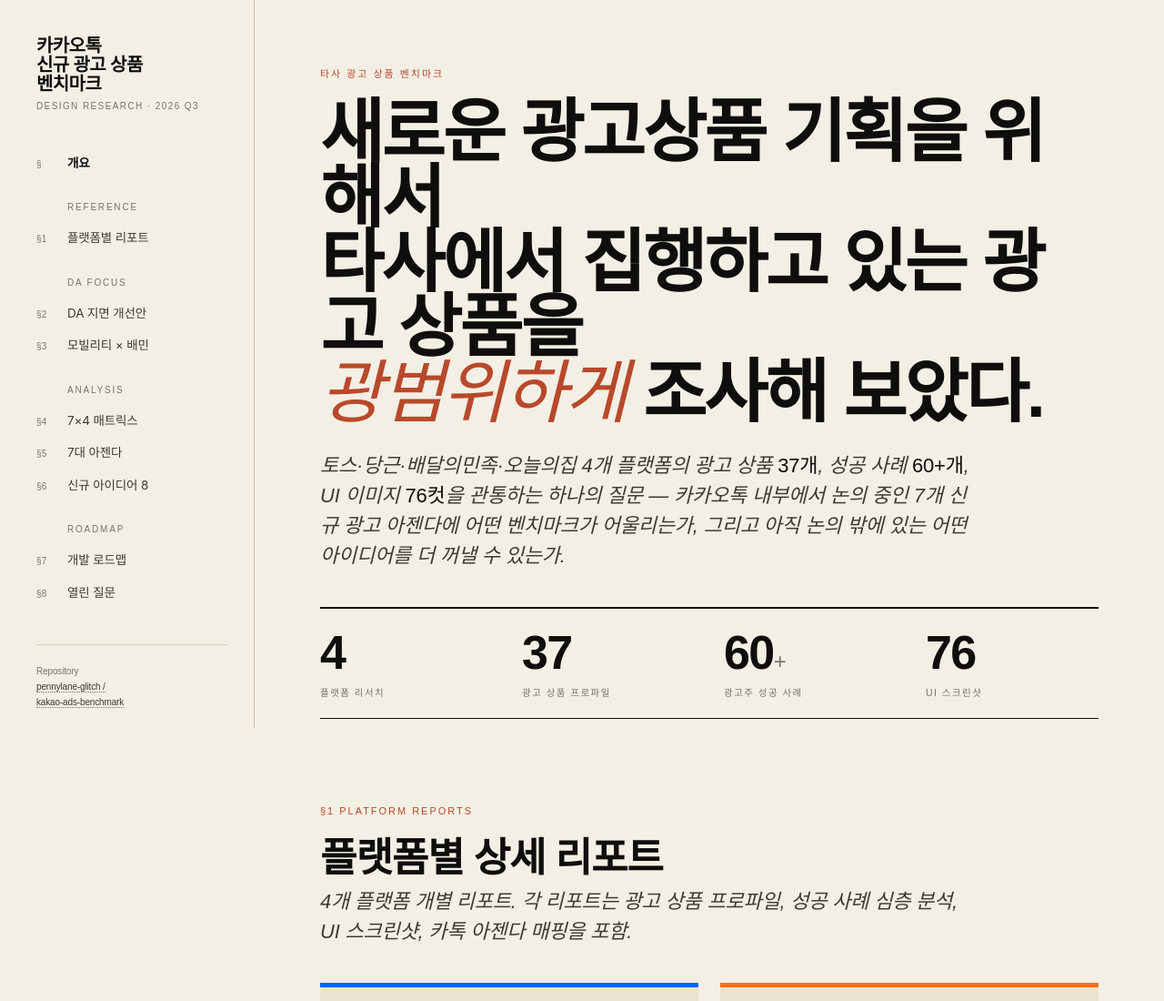
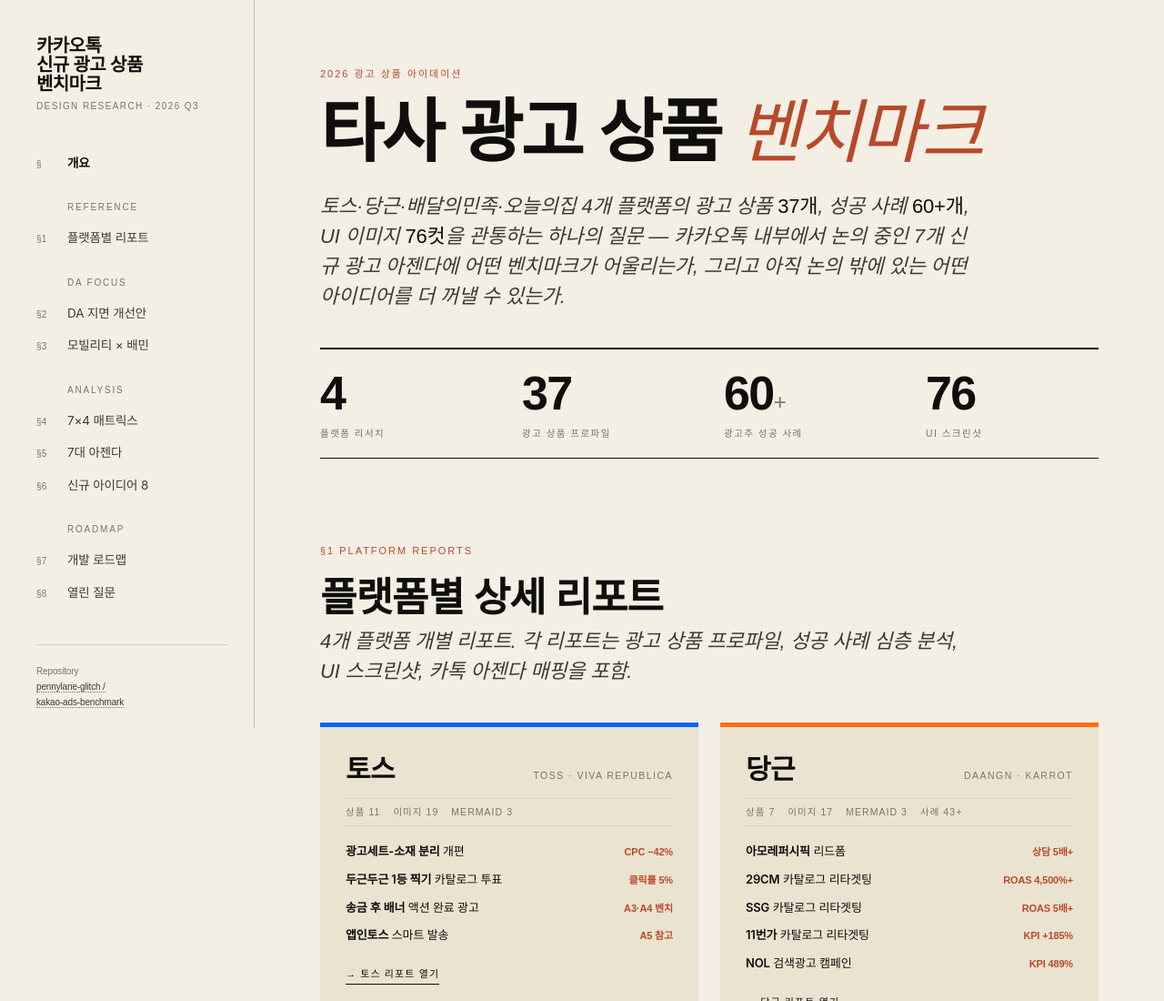
Before and after one commit to pennylane-git/kakao-ads-benchmark, a plain HTML site: page docs/index.html in a window 1280 px wide. Shown: the top 1100 px of the page at 91% size. Drawn offline with Linux system fonts and the light colour scheme; a web font is replaced by a local one.

Commit message:
히어로 문구 수정: eyebrow '2026 광고 상품 아이데이션' · h1 '타사 광고 상품 벤치마크'

```diff
--- a/docs/index.html
+++ b/docs/index.html
@@ -1308,8 +1308,8 @@ footer .colophon {
   <main>
     <!-- HERO -->
     <section id="top">
-      <div class="eyebrow">타사 광고 상품 벤치마크</div>
-      <h1 class="display">새로운 광고상품 기획을 위해서<br>타사에서 집행하고 있는 광고 상품을<br><em>광범위하게</em> 조사해 보았다.</h1>
+      <div class="eyebrow">2026 광고 상품 아이데이션</div>
+      <h1 class="display">타사 광고 상품 <em>벤치마크</em></h1>
       <p class="lead">토스·당근·배달의민족·오늘의집 4개 플랫폼의 광고 상품 <strong>37개</strong>, 성공 사례 <strong>60+개</strong>, UI 이미지 <strong>76컷</strong>을 관통하는 하나의 질문 — 카카오톡 내부에서 논의 중인 7개 신규 광고 아젠다에 어떤 벤치마크가 어울리는가, 그리고 아직 논의 밖에 있는 어떤 아이디어를 더 꺼낼 수 있는가.</p>
 
       <div class="stats">
```
